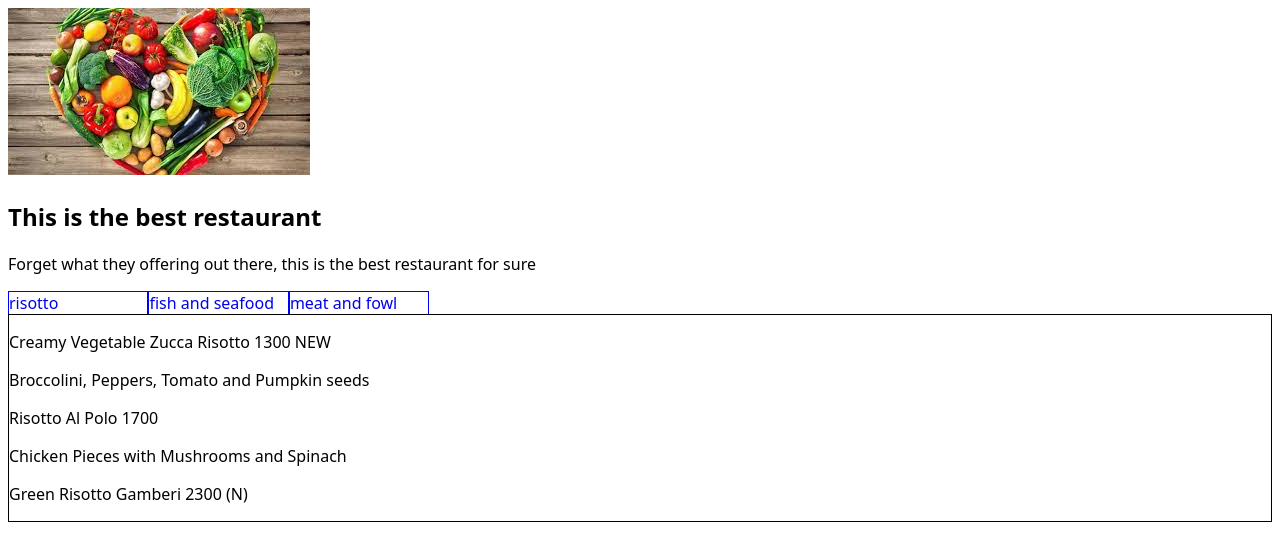
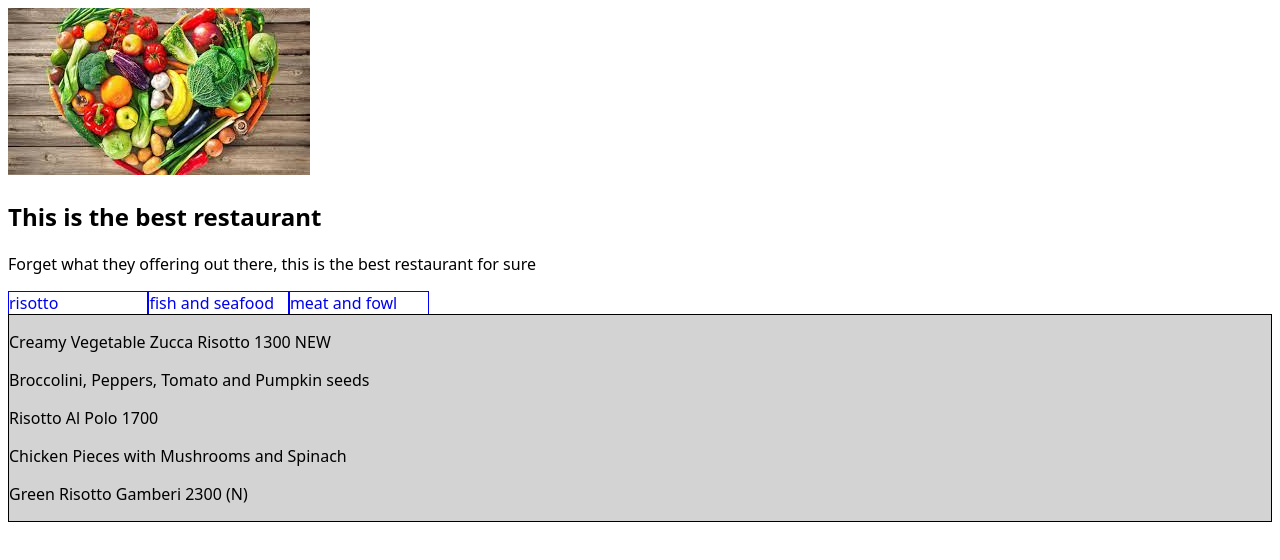
Before and after one commit to mbkimani/restaurant, a website built with webpack: page dist/index.html in a window 1280 px wide. Built offline with nearby package versions, Linux system fonts and the light colour scheme.

Commit message:
remove commented code and css

```diff
--- a/src/menu_fish.js
+++ b/src/menu_fish.js
@@ -1,12 +1,10 @@
 import Data from "./data.json";
 
 export default function menu_fish() {
-  const menu = document.createElement("div");
   const li = document.createElement("li");
 
   const fishItems = document.createElement("div");
   fishItems.classList.add("fishMenu");
-  //fishItems.setAttribute("class", "hide");
   fishItems.classList.add("menu");
   const fish = Data.menu["fish and seafood"];
   const a = document.createElement("a");
@@ -22,9 +20,6 @@ export default function menu_fish() {
   const menuArr = [];
   menuArr.push(li);
   menuArr.push(fishItems);
-  /*a.addEventListener("click", () => {
-    fishItems.removeAttribute("id", "hide");
-  });*/
 
   return menuArr;
 }
--- a/src/menu_meat.js
+++ b/src/menu_meat.js
@@ -1,12 +1,11 @@
 import Data from "./data.json";
 
 export default function menu_meat() {
-  const menu = document.createElement("div");
   const li = document.createElement("li");
 
   const meatItems = document.createElement("div");
   meatItems.classList.add("meatMenu");
- // meatItems.setAttribute("class", "hide");
+
   meatItems.classList.add("menu");
   const meat = Data.menu["meat and fowl"];
   const a = document.createElement("a");
@@ -24,9 +23,6 @@ export default function menu_meat() {
 
   menuArr.push(li);
   menuArr.push(meatItems);
-  /*a.addEventListener("click", () => {
-    meatItems.removeAttribute("id", "hide");
-  });*/
 
   return menuArr;
 }
--- a/src/menu_risotto.js
+++ b/src/menu_risotto.js
@@ -1,12 +1,11 @@
 import Data from "./data.json";
 
 export default function menu_risotto() {
-  const menu = document.createElement("div");
   const li = document.createElement("li");
 
   const risottoItems = document.createElement("div");
   risottoItems.setAttribute("class", "risottoMenu");
-  //risottoItems.setAttribute("id", "hide");
+
   risottoItems.classList.add("menu");
   const risotto = Data.menu.risotto;
   const a = document.createElement("a");
@@ -20,14 +19,9 @@ export default function menu_risotto() {
     risottoItems.appendChild(p);
   }
 
-  menu.appendChild(li);
-  menu.appendChild(risottoItems);
   const menuArr = [];
   menuArr.push(li);
   menuArr.push(risottoItems);
-  /*a.addEventListener("click", () => {
-    risottoItems.removeAttribute("id", "hide");
-  });*/
 
   return menuArr;
 }
--- a/src/style.css
+++ b/src/style.css
@@ -27,7 +27,7 @@ body {
 
 .hometabs li:hover, .hometabs li::selection{
     background-color: lightgrey;
-    border: 3px solid ;
+    border: 1px solid ;
 }
 
 .hometabs li a::selection {
@@ -44,6 +44,7 @@ body {
     border: 1px solid black;
     display: block;
     grid-area: 2/ 1 / span 1/ span 3;
+    background-color: lightgrey;
 }
 
 .menugrid{
```
Also changed, not shown: src/index.js (+0 -15 lines), dist/main.js.
